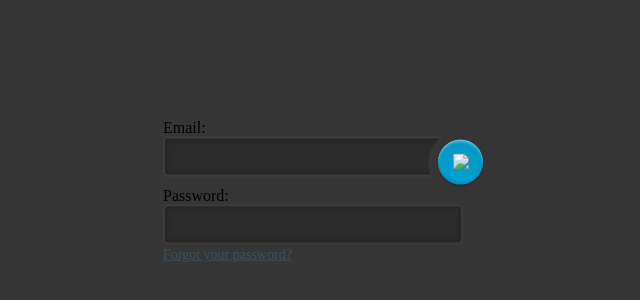
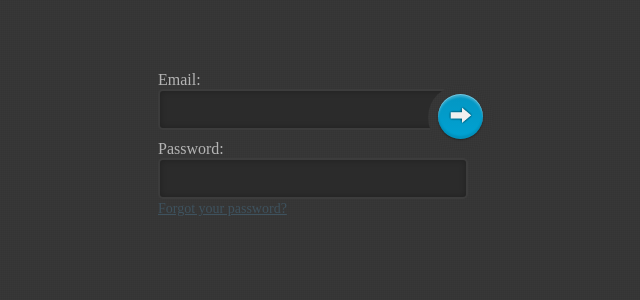
Before and after one commit to Anatolii34/FirstProject, a plain HTML site: page index.html in a window 1280 px wide. Shown: the part 256-556 px from the top of the page, without its empty margins (327-967 px from the left). Drawn offline with Linux system fonts and the light colour scheme.

Commit message:
Add files via upload

```diff
--- a/css/style.css
+++ b/css/style.css
@@ -18,10 +18,13 @@ body {
 }
 .form-1 {
     width: 310px;
-    margin: 0 auto; ;
-    padding: 5px;
-    position: relative;
-    transform: translate(0%, 240%);
+    margin: auto;
+    padding: 0;
+    position: absolute;
+    top: 50%;
+    left: 50%;
+    margin-right: -50%;
+    transform: translate(-50%, -50%);
 }
 
 
@@ -43,12 +46,13 @@ body {
     -o-transition: all 0.3s ease-out;
     transition: all 0.3s ease-out;
     pointer-events: none;
+
 }
 
 .form-1 input[type=text],
 .form-1 input[type=password] {
     font-family: 'Lato', Calibri, Arial, sans-serif;
-    font-size: 13px;
+    font-size: 14px;
     font-weight: 400;
     width: 100%;
     padding: 10px 18px 10px 8px;
@@ -76,7 +80,7 @@ body {
     width: 65px;
     height: 65px;
     position: absolute;
-    top: 17px;
+    top: 14px;
     right: -25px;
     padding: 10px;
     z-index: 2;
@@ -100,8 +104,8 @@ body {
     width: 100%;
     height: 100%;
     margin-top: -1px;
-    font-size: 1.4em;
-    line-height: 1.75;
+    font-size: 1.75em;
+    line-height: 1.6;
     color: white;
     border: none;
     border-radius: inherit;
@@ -143,5 +147,7 @@ body {
 
 }
 .code{
-    display: inline-block;
+    display: inline; ;
+    font-size: 16px;
+    color: #b5b5b5;
 }
--- a/index.html
+++ b/index.html
@@ -17,18 +17,18 @@
 			<section class="main">
 				<form class="form-1">
 					<p class="submit">
-						<button type="submit" name="submit"> <img src="./../Site/img/arrow.png"><i class="arrow"></i></button>
+						<button type="submit" name="submit"> <img src="./../FirstProject/img/arrow.png"><i class="arrow"></i></button>
 					</p>
 
-					<li class="code">
+					<p class="code">
 				    Email:
-					</li>
+					</p>
 
 					<p class="field">
 						<input type="text" name="login" >
-					<li class="code">
+					<p class="code">
 					Password:
-					</li>
+					</p>
 
 
 					</p>
```
